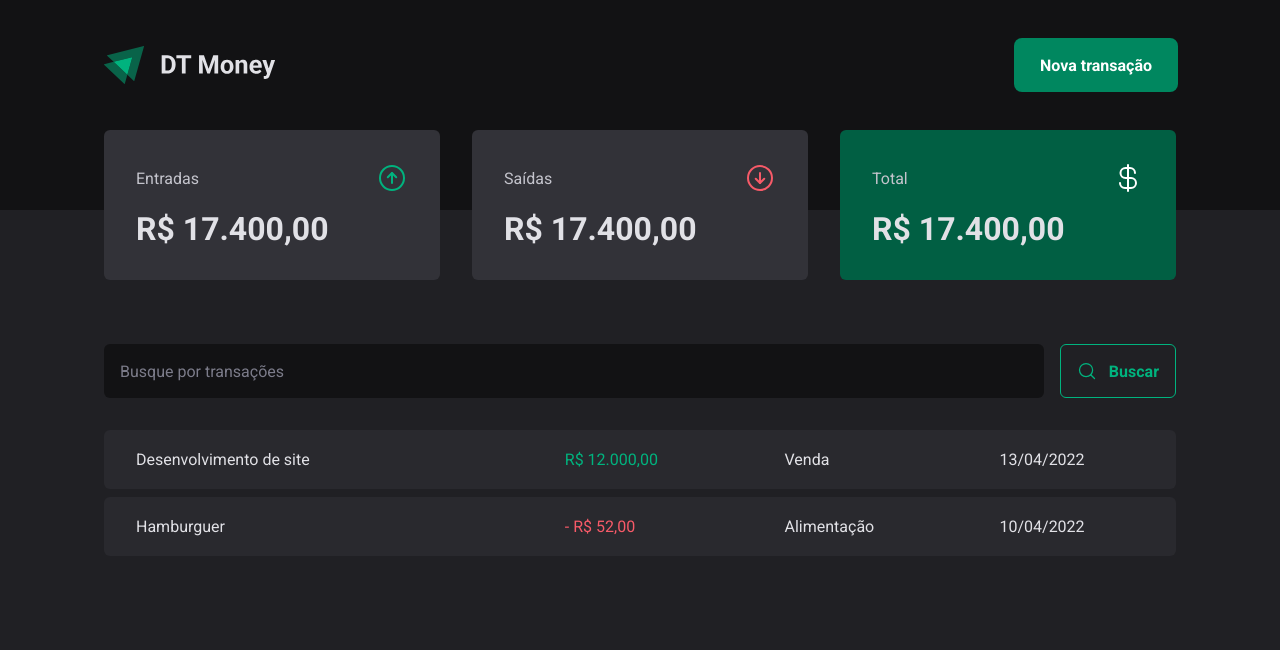
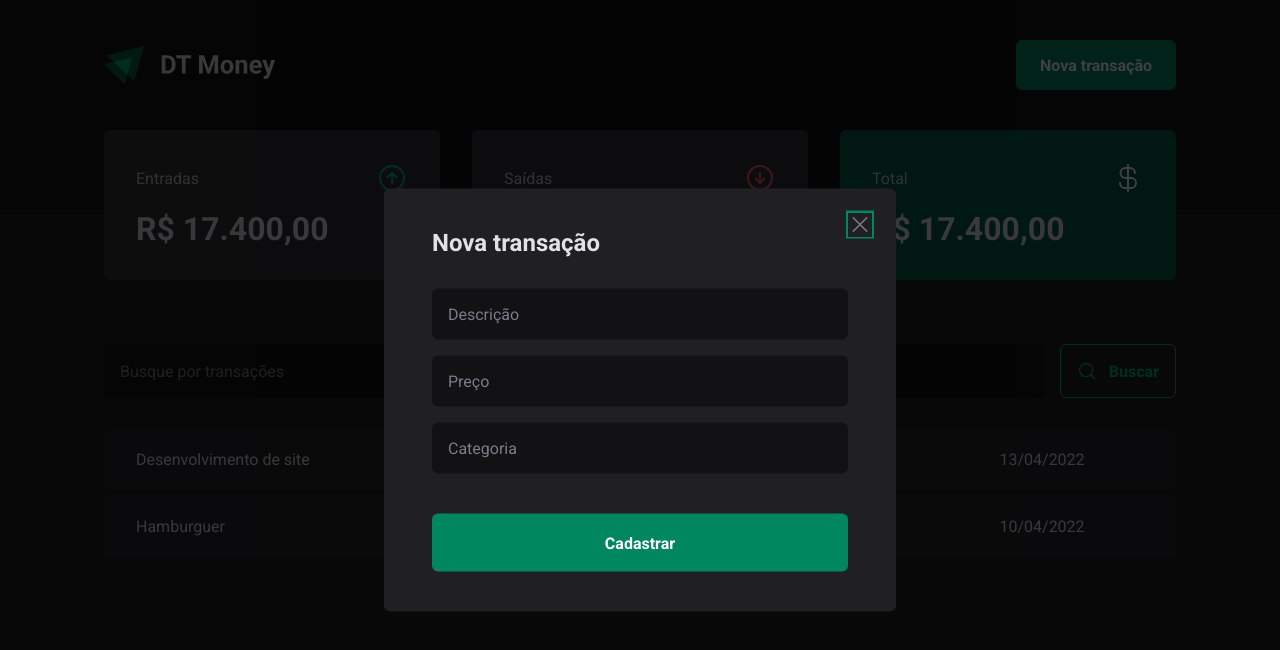
Before and after one commit to MathPSantos/dt-money, a React (Vite) app: page / in a window 1280 px wide. Both pictures are taken after a click on the button "Nova transação". Shown: the top 650 px of the page. Built offline with nearby package versions, Linux system fonts and the light colour scheme.

Commit message:
feat: NewTransactionModal component

```diff
--- a/package.json
+++ b/package.json
@@ -9,6 +9,7 @@
     "preview": "vite preview"
   },
   "dependencies": {
+    "@radix-ui/react-dialog": "^1.0.0",
     "phosphor-react": "^1.4.1",
     "react": "^18.2.0",
     "react-dom": "^18.2.0",
--- a/src/components/Header/index.tsx
+++ b/src/components/Header/index.tsx
@@ -1,3 +1,7 @@
+import * as Dialog from "@radix-ui/react-dialog";
+
+import { NewTransactionModal } from "../NewTransactionModal";
+
 import logoImg from "../../assets/logo.svg";
 
 import * as H from "./styles";
@@ -8,7 +12,13 @@
       <H.Content>
         <img src={logoImg} alt="" />
 
-        <H.NewTransactionButton>Nova transação</H.NewTransactionButton>
+        <Dialog.Root>
+          <Dialog.Trigger asChild>
+            <H.NewTransactionButton>Nova transação</H.NewTransactionButton>
+          </Dialog.Trigger>
+
+          <NewTransactionModal />
+        </Dialog.Root>
       </H.Content>
     </H.Container>
   );
--- /dev/null
+++ b/src/components/NewTransactionModal/index.tsx
@@ -0,0 +1,28 @@
+import * as Dialog from "@radix-ui/react-dialog";
+import { X } from "phosphor-react";
+
+import * as NTM from "./styles";
+
+export function NewTransactionModal() {
+  return (
+    <Dialog.Portal>
+      <NTM.Overlay />
+
+      <NTM.Content>
+        <Dialog.Title>Nova transação</Dialog.Title>
+
+        <NTM.CloseButton>
+          <X size={24} />
+        </NTM.CloseButton>
+
+        <form action="">
+          <input type="text" placeholder="Descrição" required />
+          <input type="number" placeholder="Preço" required />
+          <input type="text" placeholder="Categoria" required />
+
+          <button type="submit">Cadastrar</button>
+        </form>
+      </NTM.Content>
+    </Dialog.Portal>
+  );
+}
--- /dev/null
+++ b/src/components/NewTransactionModal/styles.ts
@@ -0,0 +1,70 @@
+import styled from "styled-components";
+import * as Dialog from "@radix-ui/react-dialog";
+
+export const Overlay = styled(Dialog.Overlay)`
+  position: fixed;
+  width: 100vw;
+  height: 100vh;
+  inset: 0;
+  background-color: rgba(0, 0, 0, 0.75);
+`;
+
+export const Content = styled(Dialog.Content)`
+  min-width: 512px;
+  border-radius: 6px;
+  padding: 40px 48px;
+  background: ${({ theme }) => theme["gray-800"]};
+
+  position: fixed;
+  top: 50%;
+  left: 50%;
+  transform: translate(-50%, -50%);
+
+  form {
+    margin-top: 32px;
+
+    display: flex;
+    flex-direction: column;
+    gap: 16px;
+
+    input {
+      border-radius: 6px;
+      border: 0;
+      background: ${({ theme }) => theme["gray-900"]};
+      color: ${({ theme }) => theme["gray-300"]};
+      padding: 16px;
+
+      &::placeholder {
+        color: ${({ theme }) => theme["gray-500"]};
+      }
+    }
+
+    button[type="submit"] {
+      height: 58px;
+      border: 0;
+      background: ${({ theme }) => theme["green-500"]};
+      color: ${({ theme }) => theme["white"]};
+      font-weight: bold;
+      padding: 0 20px;
+      border-radius: 6px;
+      margin-top: 24px;
+      cursor: pointer;
+
+      &:hover {
+        background: ${({ theme }) => theme["green-700"]};
+        transition: background-color 0.2s;
+      }
+    }
+  }
+`;
+
+export const CloseButton = styled(Dialog.Close)`
+  position: absolute;
+  background: transparent;
+  border: 0;
+  top: 24px;
+  right: 24px;
+  line-height: 0;
+  cursor: pointer;
+  color: ${({ theme }) => theme["gray-500"]};
+`;
--- a/src/components/index.ts
+++ b/src/components/index.ts
@@ -1,2 +1,3 @@
 export * from "./Header";
+export * from "./NewTransactionModal";
 export * from "./Summary";
```
Also changed, not shown: 1 other file (tests, documents, lock files or other folders).
